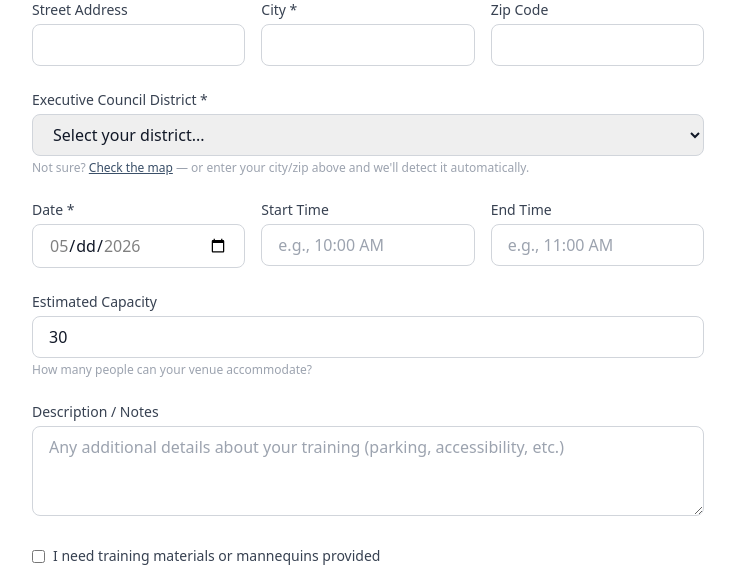
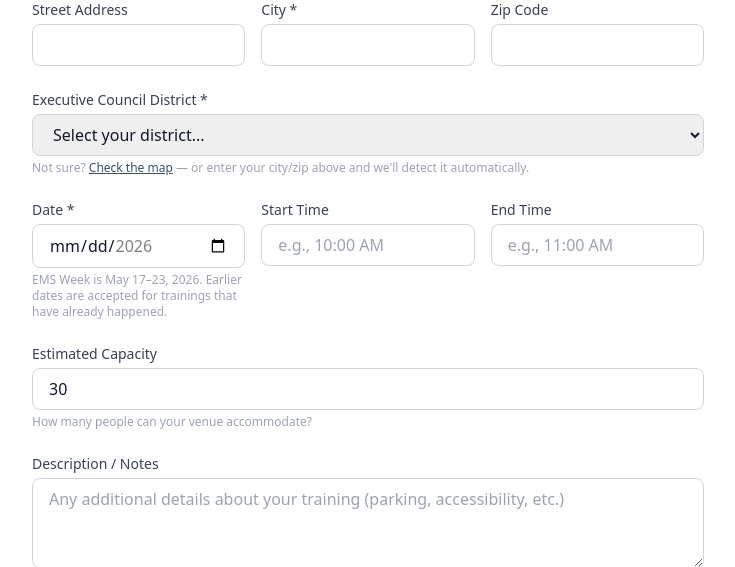
Before and after one commit to cmaidmentnh/nh-cpr-challenge, a Flask app: page /host in a window 1280 px wide. Shown: the part 748-1315 px from the top of the page, without its empty margins (272-1007 px from the left). Run offline with Flask 3, Linux system fonts and the light colour scheme; data that the repository does not hold is empty; parts of the project's set-up code (start-up, migrations or seed data) failed here and were passed over; some libraries are stand-ins or nearby versions.

Commit message:
Allow training submissions for dates before EMS Week
Hosts who ran CPR trainings earlier in 2026 can now enter them
retroactively. Accepted range is Jan 1, 2026 through May 23, 2026.

Co-Authored-By: Claude Opus 4.7 (1M context) <noreply@anthropic.com>

```diff
--- a/app.py
+++ b/app.py
@@ -203,8 +203,8 @@ def host():
 
         try:
             training_date = datetime.strptime(request.form['date'], '%Y-%m-%d').date()
-            if training_date < date(2026, 5, 17) or training_date > date(2026, 5, 23):
-                errors.append('Date must be during EMS Week (May 17-23, 2026).')
+            if training_date < date(2026, 1, 1) or training_date > date(2026, 5, 23):
+                errors.append('Date must be in 2026, on or before May 23.')
         except (ValueError, KeyError):
             errors.append('A valid date is required.')
             training_date = None
--- a/templates/host.html
+++ b/templates/host.html
@@ -68,7 +68,8 @@
         <div class="grid md:grid-cols-3 gap-4">
             <div>
                 <label class="block text-sm font-medium text-gray-700 mb-1">Date *</label>
-                <input type="date" name="date" required min="2026-05-17" max="2026-05-23" class="w-full border border-gray-300 rounded-lg px-4 py-2 focus:ring-2 focus:ring-navy-500 focus:border-navy-500">
+                <input type="date" name="date" required min="2026-01-01" max="2026-05-23" class="w-full border border-gray-300 rounded-lg px-4 py-2 focus:ring-2 focus:ring-navy-500 focus:border-navy-500">
+                <p class="text-xs text-gray-400 mt-1">EMS Week is May 17&ndash;23, 2026. Earlier dates are accepted for trainings that have already happened.</p>
             </div>
             <div>
                 <label class="block text-sm font-medium text-gray-700 mb-1">Start Time</label>
```
